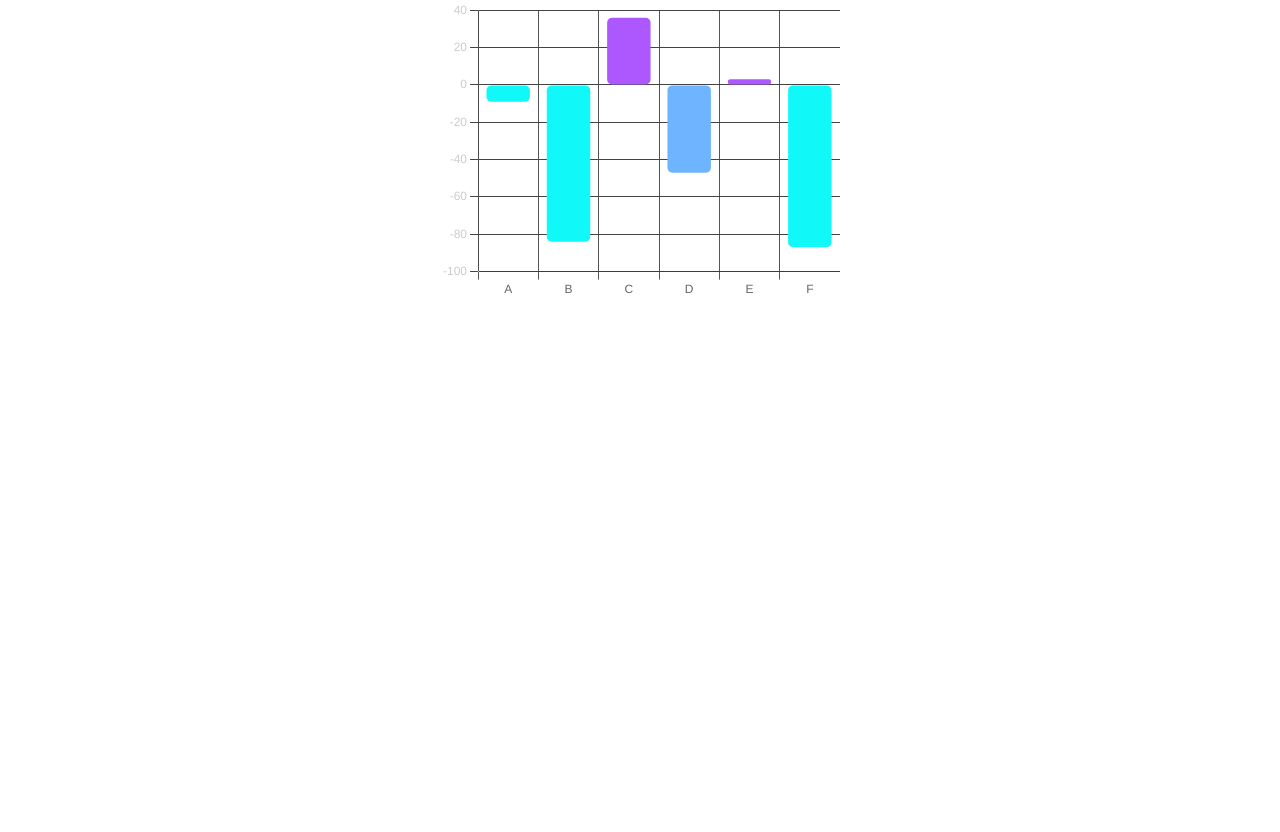
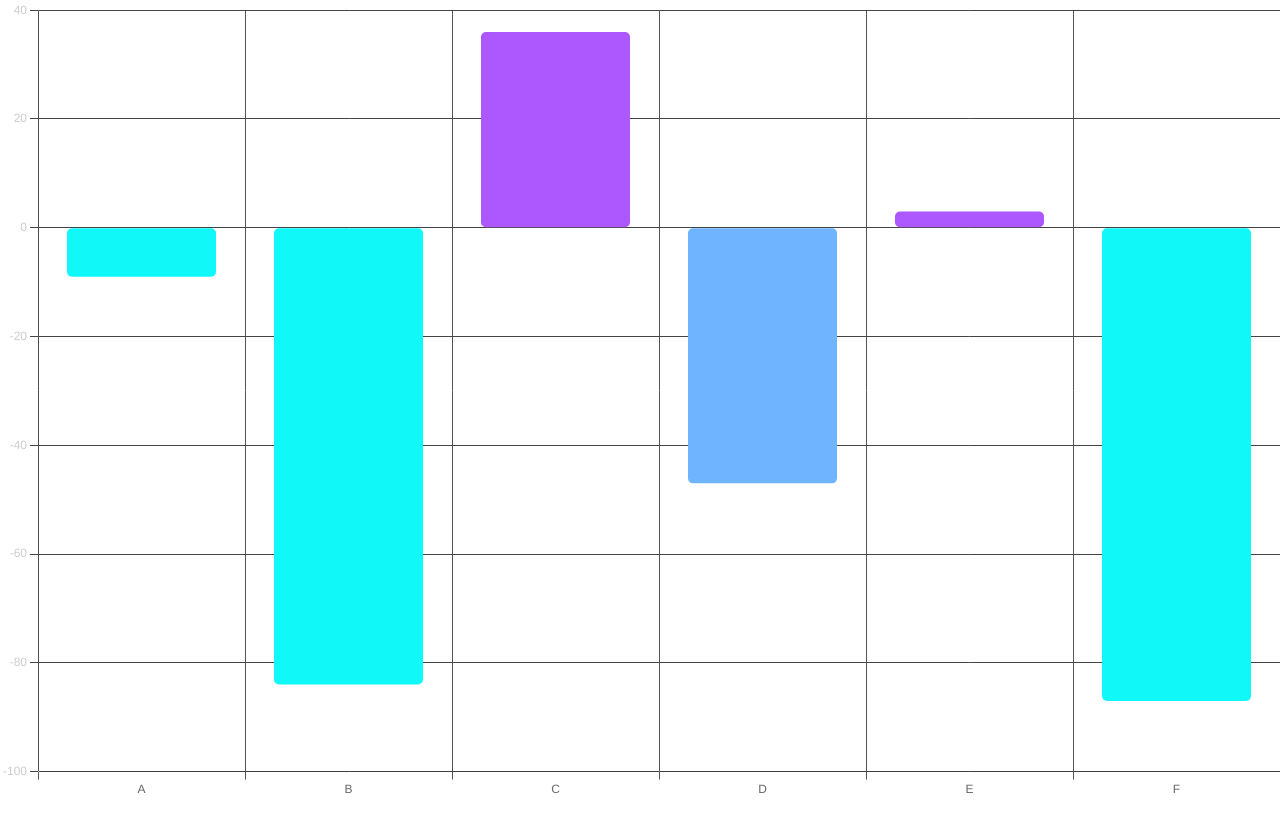
Before and after one commit to saku-evaluoi/evaluoi-js, a plain HTML site: page index.html in a window 1280 px wide. Shown: the top 832 px of the page. After the commit the page ends 800 px from the top, so only its background shows below. Drawn offline with nearby package versions, Linux system fonts and the light colour scheme.

Commit message:
Update for whole page scroll

```diff
--- a/index.html
+++ b/index.html
@@ -3,18 +3,25 @@
 <head>
   <meta charset="UTF-8">
   <title>Dynamic Scroll Bar Chart</title>
+  <meta name="viewport" content="width=device-width, initial-scale=1.0">
   <script src="https://cdn.jsdelivr.net/npm/chart.js"></script>
   <style>
-    body {
-      height: 3000px; /* So you can scroll */
+    html, body {
+      margin: 0;
+      padding: 0;
       background: transparent;
-      margin: 0;
+      overflow: hidden;
+      height: 100%;
     }
     #chartContainer {
-      position: sticky;
-      top: 0px;
-      width: 400px;
-      margin: auto;
+      width: 100%;
+      height: 100vh;
+      display: flex;
+      align-items: center;
+      justify-content: center;
+    }
+    canvas {
+      background: transparent;
     }
   </style>
 </head>
```
